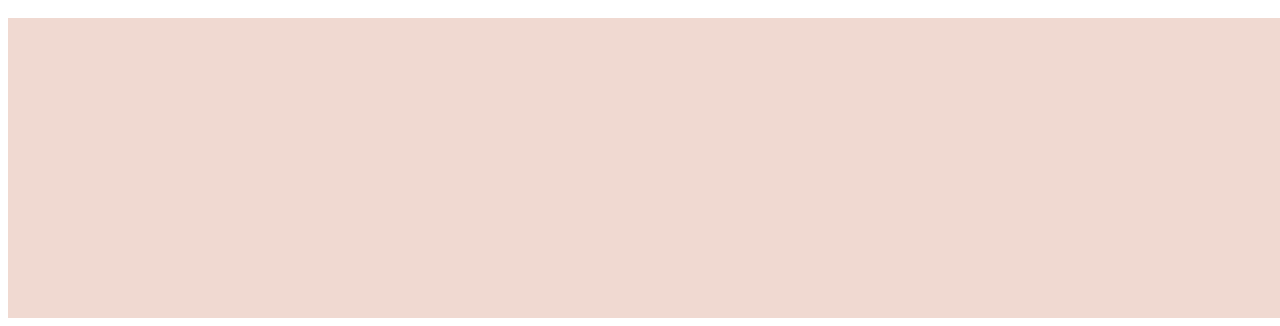
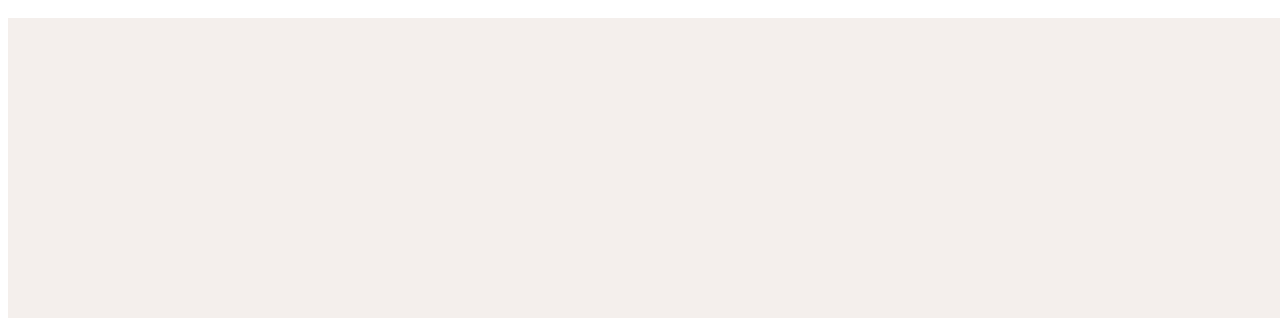
Before and after one commit to 21melissasara/projeto, a plain HTML site: page index.html in a window 1280 px wide. Shown: the part 543-869 px from the top of the page. Drawn offline with Linux system fonts and the light colour scheme.

Commit message:
trocar cor

```diff
--- a/index.css
+++ b/index.css
@@ -18,7 +18,7 @@ div {
 100%  { background-image: url('Design\ sem\ nome\ \(3\).png');}
  }
  #serviços {
-    background-color:#f0d9d1;
+    background-color:#f4efec;
     margin: 0%;
     padding-left: 0px;
     padding-right: 0px;
```
